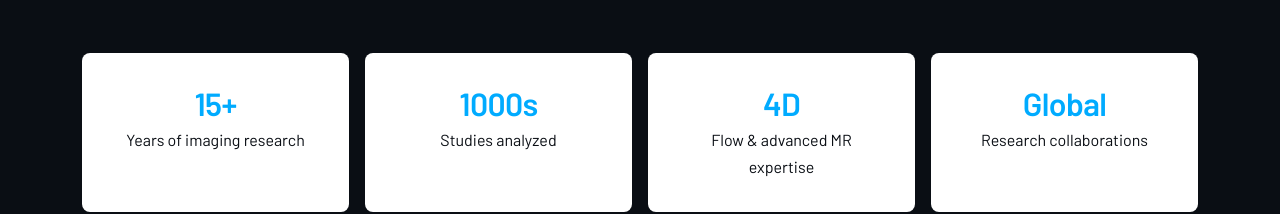
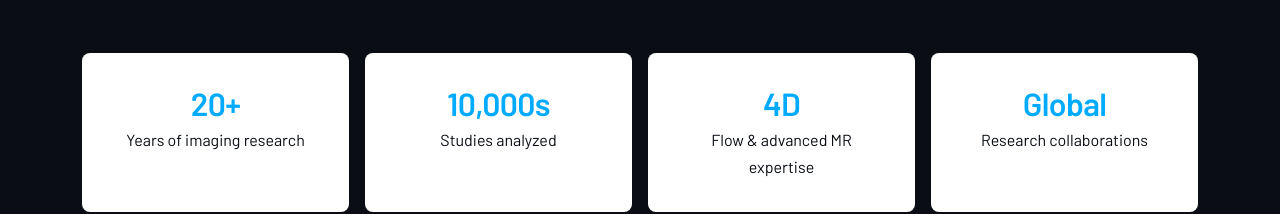
Before and after one commit to lil-senior/scic-website, a plain HTML site: page core-lab.html in a window 1280 px wide. Shown: the part 2414-2628 px from the top of the page. Drawn offline with Linux system fonts and the light colour scheme.

Commit message:
Update core-lab.html

```diff
--- a/core-lab.html
+++ b/core-lab.html
@@ -388,12 +388,12 @@
 <div class="stats-row fade-in">
 
     <div class="stat-card">
-        <h3>15+</h3>
+        <h3>20+</h3>
         <p>Years of imaging research</p>
     </div>
 
     <div class="stat-card">
-        <h3>1000s</h3>
+        <h3>10,000s</h3>
         <p>Studies analyzed</p>
     </div>
 
```
